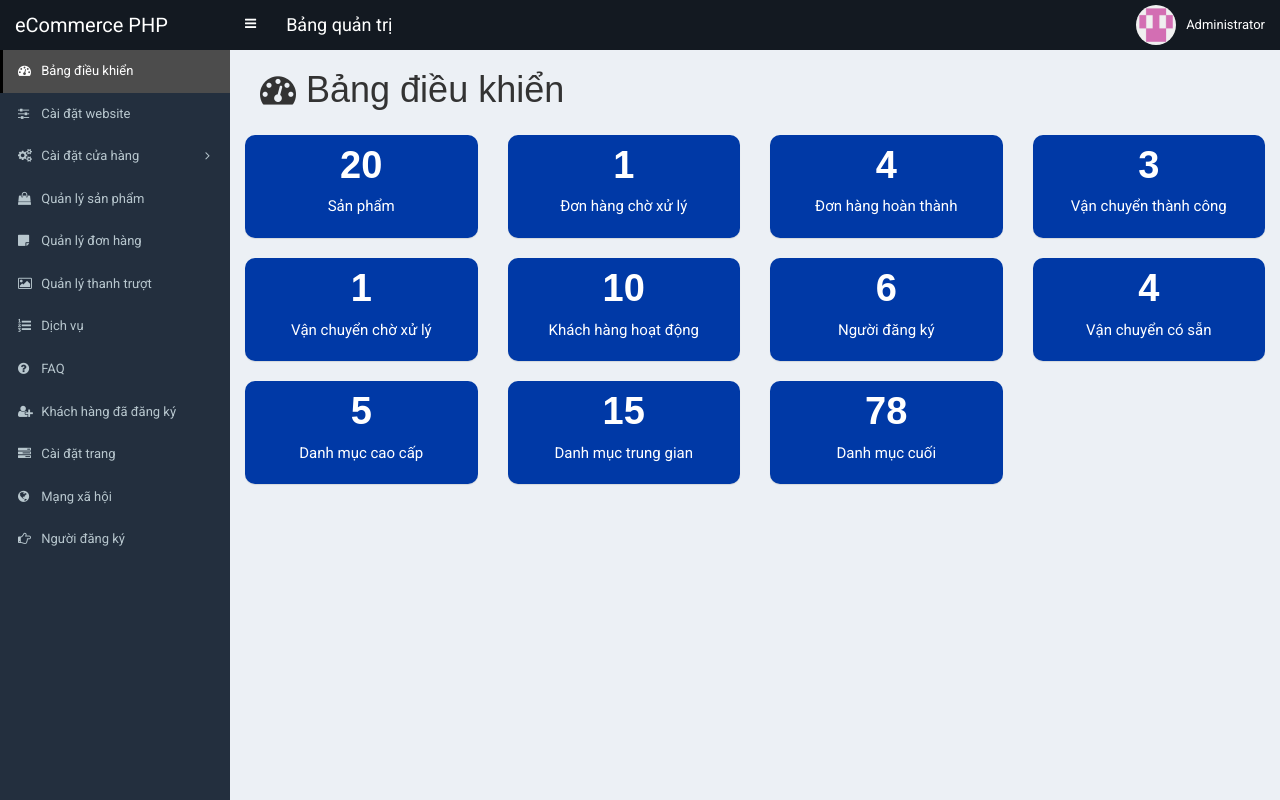
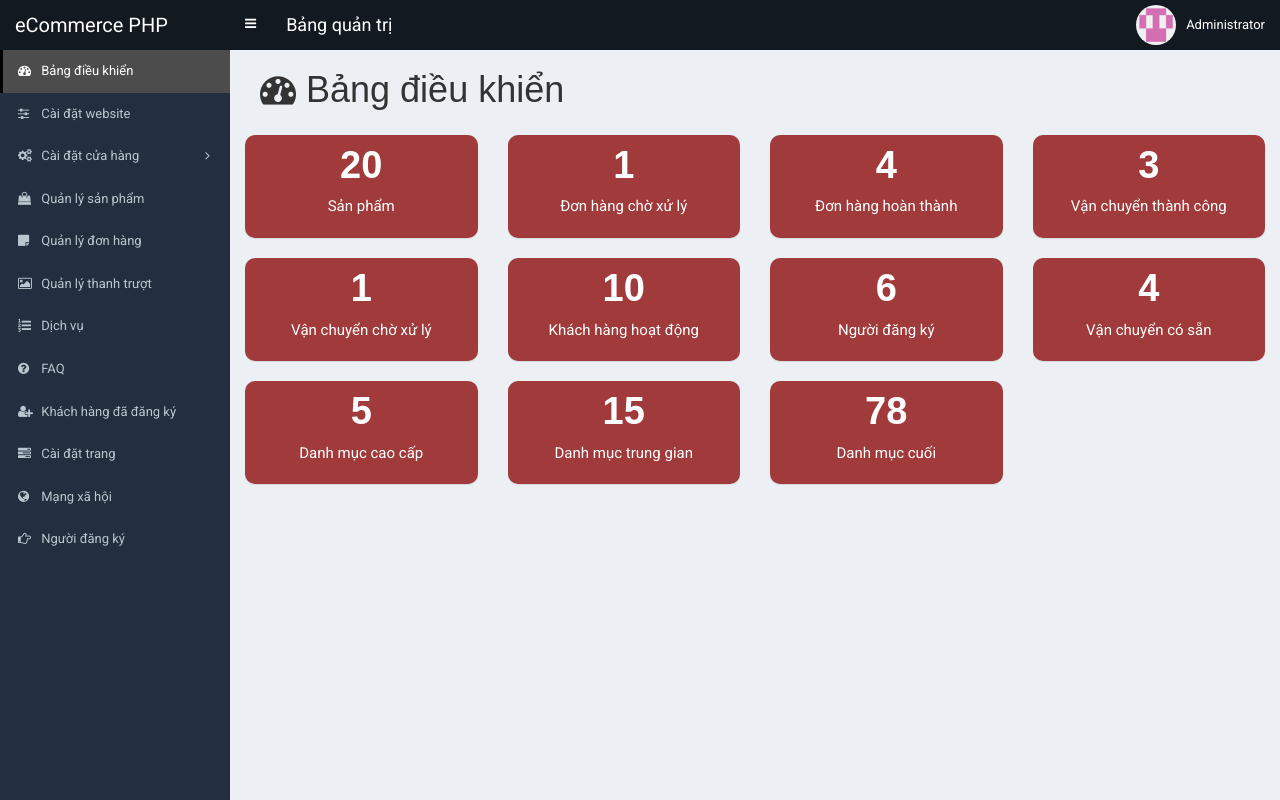
Before and after one commit to viphan31221021781/PTUD_Nhom2_CK, a PHP site: page /admin/index.php in a window 1280 px wide. Run offline with PHP 8.4, Linux system fonts and the light colour scheme; a user stored in the database is signed in; data comes from the database, SQL or seed files in the repository.

Commit message:
Update index.php

```diff
--- a/admin/index.php
+++ b/admin/index.php
@@ -51,7 +51,7 @@ $total_order_complete_shipping_pending = $statement->rowCount();
 ?>
 <style>
 .common-bg {
-    background-color: #0039a6 !important; /* Màu nền bạn muốn, ví dụ: xanh lam */
+    background-color: #a13a3a !important; /* Màu nền bạn muốn, ví dụ: xanh lam */
     color: #fff!important; /* Màu chữ trắng */
 	border-radius: 10px;
 
```
